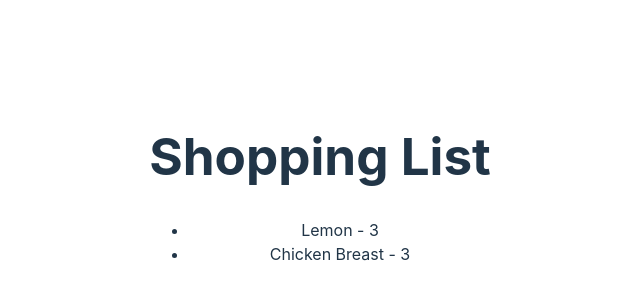
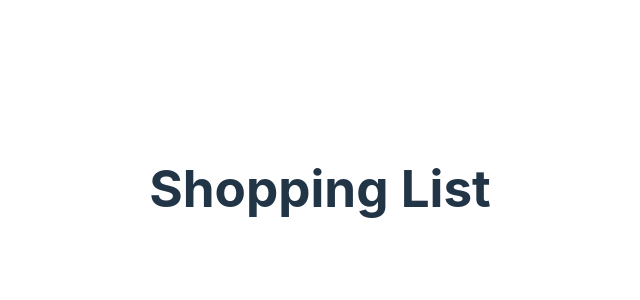
Before and after one commit to JoseIgnacioTapia/shopping-list-demo, a React (Vite) app: page / in a window 1280 px wide. Shown: the part 212-512 px from the top of the page, without its empty margins (320-960 px from the left). Built offline with nearby package versions, Linux system fonts and the light colour scheme.

Commit message:
useState with Typescript

```diff
--- a/src/App.tsx
+++ b/src/App.tsx
@@ -1,11 +1,15 @@
+import { useState } from 'react';
 import './App.css';
+import { Item } from './models/item';
 import ShoppingList from './components/ShoppingList';
 
 function App() {
-  const items = [
-    { id: 1, product: 'Lemon', quantity: 3 },
-    { id: 2, product: 'Chicken Breast', quantity: 3 },
-  ];
+  const [items, setItems] = useState<Item[]>([]);
+
+  // const items = [
+  //   { id: 1, product: 'Lemon', quantity: 3 },
+  //   { id: 2, product: 'Chicken Breast', quantity: 3 },
+  // ];
 
   return (
     <div>
--- a/src/components/ShoppingList.tsx
+++ b/src/components/ShoppingList.tsx
@@ -1,8 +1,4 @@
-interface Item {
-  id: number;
-  product: string;
-  quantity: number;
-}
+import { Item } from '../models/item';
 
 interface ShoppingListProps {
   items: Item[];
--- /dev/null
+++ b/src/models/item.ts
@@ -0,0 +1,5 @@
+export interface Item {
+  id: number;
+  product: string;
+  quantity: number;
+}
```
